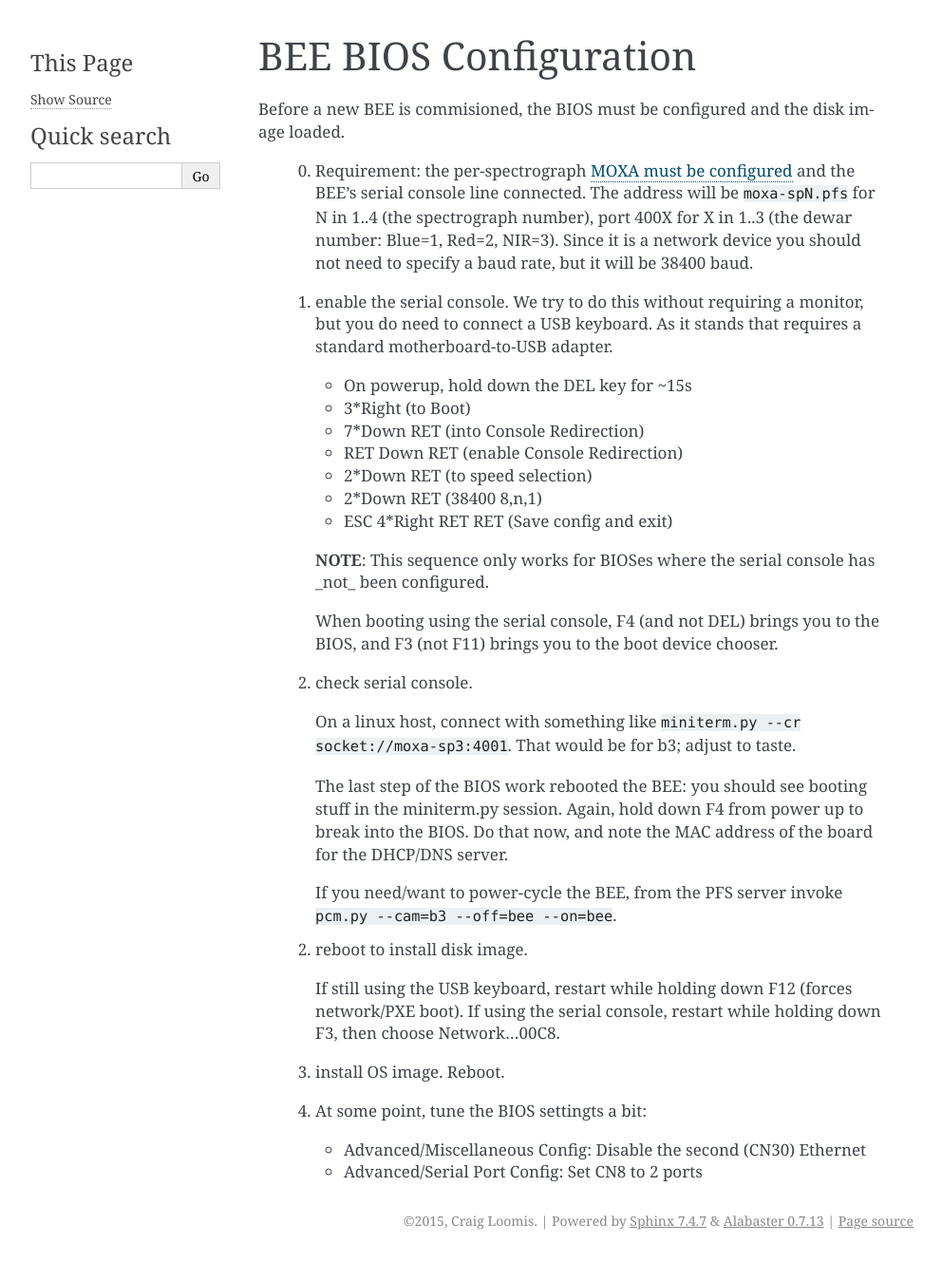
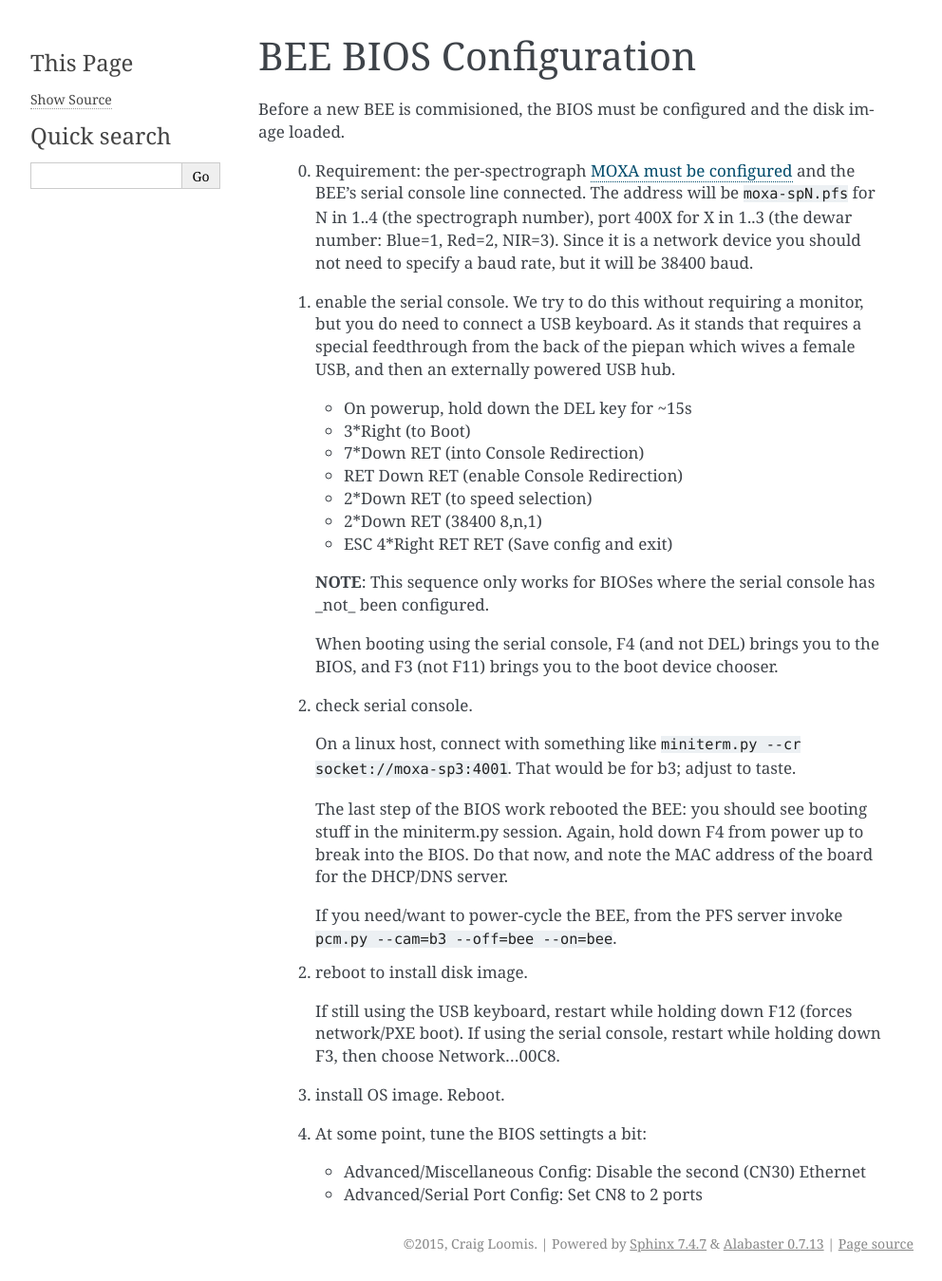
Before and after one commit to Subaru-PFS/ics_xcuActor, a Sphinx documentation site: the page built from docs/source/BEE.rst, in a window 1280 px wide. Shown: the whole page at 95% size, without its empty margins (148-1140 px from the left). Built offline with Sphinx 7.4.7, drawn with Linux system fonts in a browser that asks for light colours; before the commit the page ends 1325 px from its top, so only the background shows below that.

Commit message:
Add the powered hub requirement.

```diff
--- a/docs/source/BEE.rst
+++ b/docs/source/BEE.rst
@@ -13,7 +13,8 @@ disk image loaded.
 
  1. enable the serial console. We try to do this without requiring a
     monitor, but you do need to connect a USB keyboard. As it stands
-    that requires a standard motherboard-to-USB adapter.
+    that requires a special feedthrough from the back of the piepan
+    which wives a female USB, and then an externally powered USB hub.
 
     - On powerup, hold down the DEL key for ~15s
     - 3*Right (to Boot)
```
